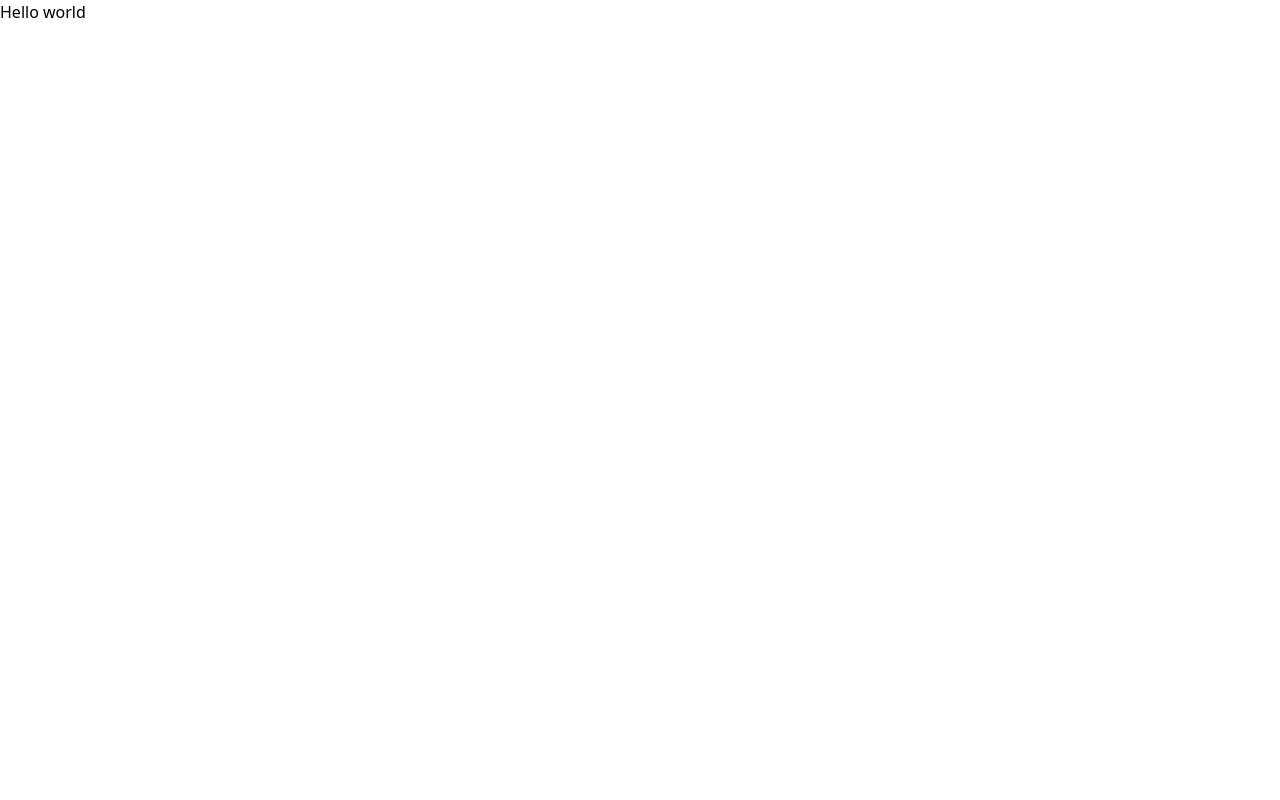
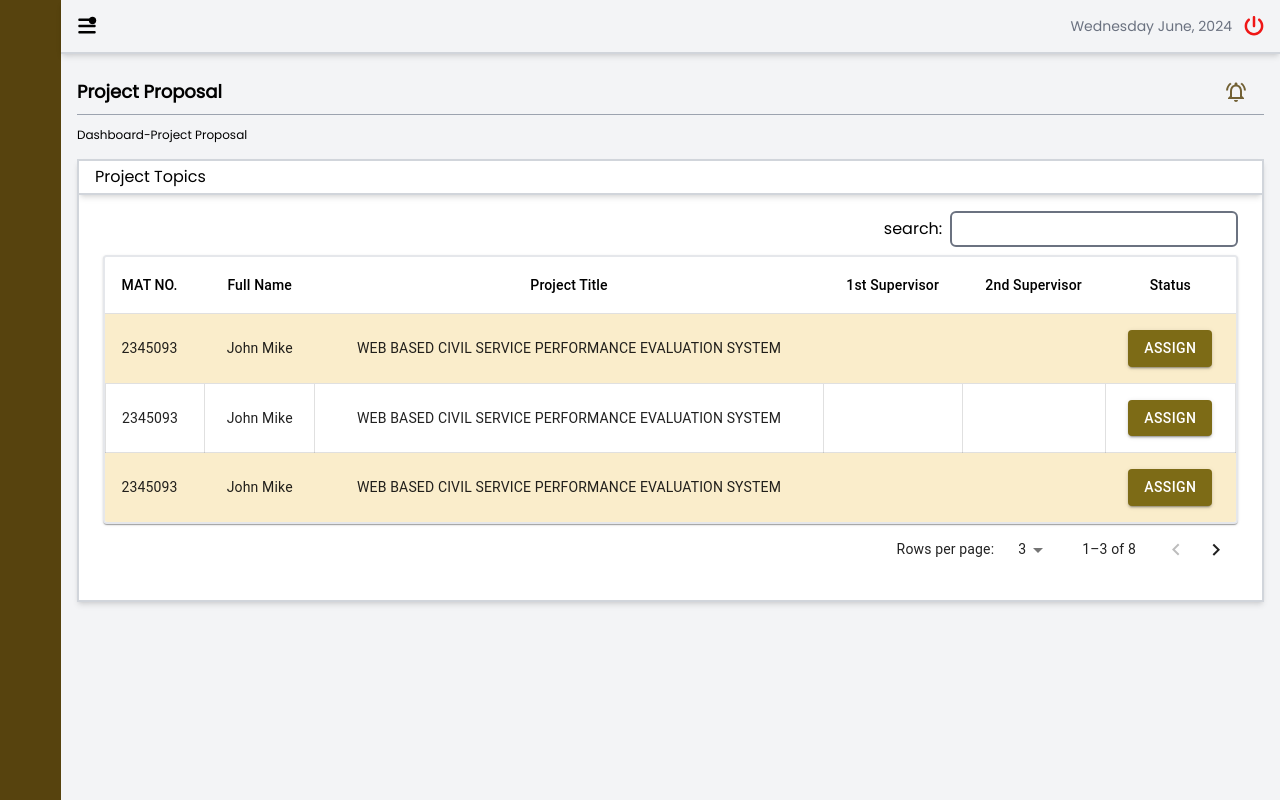
Before and after one commit to javadroid/Assignment, a React (Create React App) app: page /hodDash in a window 1280 px wide. Built offline with nearby package versions, Linux system fonts and the light colour scheme.

Commit message:
HodDashBoard

```diff
--- a/package.json
+++ b/package.json
@@ -5,7 +5,7 @@
   "dependencies": {
     "@emotion/react": "^11.11.4",
     "@emotion/styled": "^11.11.5",
-    "@mui/material": "^5.15.15",
+    "@mui/material": "^5.15.19",
     "@testing-library/jest-dom": "^5.17.0",
     "@testing-library/react": "^13.4.0",
     "@testing-library/user-event": "^13.5.0",
--- a/src/Utilities/Data.tsx
+++ b/src/Utilities/Data.tsx
@@ -55,4 +55,72 @@ const uploadDataATH = [
     button: true,
   },
 ];
-export { commentsDataATH, uploadDataATH };
+
+const assignStudentDataATH = [
+  {
+    id: 2345093,
+    fullName: "John Mike",
+    approvedTopic: "WEB BASED CIVIL SERVICE PERFORMANCE EVALUATION SYSTEM",
+    first_supervisor: "",
+    second_supervisor: "",
+    assignBtn: false,
+  },
+  {
+    id: 2345093,
+    fullName: "John Mike",
+    approvedTopic: "WEB BASED CIVIL SERVICE PERFORMANCE EVALUATION SYSTEM",
+    first_supervisor: "",
+    second_supervisor: "",
+    assignBtn: false,
+  },
+  {
+    id: 2345093,
+    fullName: "John Mike",
+    approvedTopic: "WEB BASED CIVIL SERVICE PERFORMANCE EVALUATION SYSTEM",
+    first_supervisor: "",
+    second_supervisor: "",
+    assignBtn: false,
+  },
+  {
+    id: 2345093,
+    fullName: "John Mike",
+    approvedTopic: "WEB BASED CIVIL SERVICE PERFORMANCE EVALUATION SYSTEM",
+    first_supervisor: "",
+    second_supervisor: "",
+    assignBtn: false,
+  },
+  {
+    id: 2345093,
+    fullName: "John Mike",
+    approvedTopic: "WEB BASED CIVIL SERVICE PERFORMANCE EVALUATION SYSTEM",
+    first_supervisor: "",
+    second_supervisor: "",
+    assignBtn: false,
+  },
+  {
+    id: 2345093,
+    fullName: "John Mike",
+    approvedTopic: "WEB BASED CIVIL SERVICE PERFORMANCE EVALUATION SYSTEM",
+    first_supervisor: "",
+    second_supervisor: "",
+    assignBtn: false,
+  },
+  {
+    id: 2345093,
+    fullName: "John Mike",
+    approvedTopic: "WEB BASED CIVIL SERVICE PERFORMANCE EVALUATION SYSTEM",
+    first_supervisor: "",
+    second_supervisor: "",
+    assignBtn: false,
+  },
+  {
+    id: 2345093,
+    fullName: "John Mike",
+    approvedTopic: "WEB BASED CIVIL SERVICE PERFORMANCE EVALUATION SYSTEM",
+    first_supervisor: "",
+    second_supervisor: "",
+    assignBtn: false,
+  },
+];
+
+export { commentsDataATH, uploadDataATH, assignStudentDataATH };
--- /dev/null
+++ b/src/components/Functions/ThemeFunction.tsx
@@ -0,0 +1,46 @@
+import { createTheme, styled } from "@mui/material/styles";
+import TableCell, { tableCellClasses } from "@mui/material/TableCell";
+import TableRow from "@mui/material/TableRow";
+
+const theme = createTheme({
+  components: {
+    MuiButton: {
+      styleOverrides: {
+        contained: {
+          backgroundColor: "#7d6b16",
+          color: "#ffffff",
+          "&:hover": {
+            backgroundColor: "#3e320a",
+          },
+        },
+      },
+    },
+  },
+});
+
+const StyledTableCell = styled(TableCell)(({ theme }) => ({
+  [`&.${tableCellClasses.head}`]: {
+    backgroundColor: theme.palette.common.white,
+    color: theme.palette.common.black,
+  },
+  [`&.${tableCellClasses.body}`]: {
+    fontSize: 14,
+  },
+}));
+
+const StyledTableRow = styled(TableRow)(({ theme }) => ({
+  "&:nth-of-type(odd)": {
+    backgroundColor: "#FAEDCB",
+  },
+  "&:nth-of-type(even)": {
+    "& th, & td": {
+      border: `1px solid ${theme.palette.divider}`,
+    },
+  },
+  // hide last border
+  "&:last-child td, &:last-child th": {
+    border: 0,
+  },
+}));
+
+export { theme, StyledTableCell, StyledTableRow };
--- a/src/components/HOD Dashboard/HodDashboard.tsx
+++ b/src/components/HOD Dashboard/HodDashboard.tsx
@@ -1,5 +1,156 @@
-import React from "react";
+import React, { useState } from "react";
+import Table from "@mui/material/Table";
+import TableBody from "@mui/material/TableBody";
+import TableContainer from "@mui/material/TableContainer";
+import TableHead from "@mui/material/TableHead";
+import TableRow from "@mui/material/TableRow";
+import Paper from "@mui/material/Paper";
+import Navigation from "../Reusable-Code/Navigation";
+import SideDesign from "../Reusable-Code/SideDesign";
+import InputField from "../Reusable-Code/InputField";
+import { MdOutlineNotificationsActive } from "react-icons/md";
+import { assignStudentDataATH } from "../../Utilities/Data";
+import { ThemeProvider } from "@mui/material/styles";
+import Button from "@mui/material/Button";
+import TablePagination from "@mui/material/TablePagination";
+import {
+  StyledTableCell,
+  StyledTableRow,
+  theme,
+} from "../Functions/ThemeFunction";
 
 export default function HodDashboard() {
-  return <div>Hello world</div>;
+  // State for pagination
+  const [page, setPage] = useState(0);
+  const [rowsPerPage, setRowsPerPage] = useState(3);
+
+  // Handle page change
+  const handleChangePage = (
+    _event: React.MouseEvent<HTMLButtonElement> | null,
+    newPage: number
+  ) => {
+    setPage(newPage);
+  };
+
+  // Handle rows per page change
+  const handleChangeRowsPerPage = (
+    event: React.ChangeEvent<HTMLInputElement | HTMLTextAreaElement>
+  ) => {
+    setRowsPerPage(parseInt(event.target.value, 10));
+    setPage(0);
+  };
+
+  // Slice the data according to the current page and rows per page
+  const slicedData = assignStudentDataATH.slice(
+    page * rowsPerPage,
+    page * rowsPerPage + rowsPerPage
+  );
+
+  const tableContainerClass =
+    rowsPerPage >= 10 ? "max-h-[400px] overflow-y-auto" : "";
+
+  return (
+    <div className="font-pop h-screen flex flex-row lg:overflow-hidden bg-gray-100">
+      <SideDesign />
+      <div className="w-full text-black">
+        <Navigation />
+        <main className="w-full m-0 p-0 ">
+          <div className="m-4">
+            <div className="flex sm:flex-row justify-between items-center">
+              <h1 className="font-semibold my-2 text-sm lg:text-lg">
+                Project Proposal
+              </h1>
+              <MdOutlineNotificationsActive
+                className="fill-[#726135] w-5 h-5 lg:w-6 lg:h-6 mr-4 cursor-pointer transform transition ease-linear hover:scale-110"
+                to={"#"}
+              />
+            </div>
+            <hr className="border-gray-400" />
+            <h4 className="text-xs my-3">Dashboard-Project Proposal</h4>
+          </div>
+        </main>
+        <section className="sm:overflow-x-hidden bg-[#ffffff] lg:overflow-auto border-2 border-gray-300 shadow-md m-4">
+          <p className="px-4 py-1 border-b-2 border-b-gray-300 shadow-md">
+            Project Topics
+          </p>
+          <div className="m-4">
+            <InputField
+              labelText="search:"
+              id=""
+              className="w-[40%] border-2 border-gray-500 py-1 px-2 mr-2 rounded-md lg:w-[25%] focus:active:border-gray-500"
+              type="text"
+              divClassName="flex flex-row gap-2 items-center justify-end"
+            />
+            {/* The Table view */}
+            <div className={`flex flex-col p-2 lg:p-2 ${tableContainerClass}`}>
+              <TableContainer component={Paper} className="border-2">
+                <Table sx={{ minWidth: 400 }} aria-label="customized table">
+                  <TableHead>
+                    <TableRow>
+                      <StyledTableCell>MAT NO.</StyledTableCell>
+                      <StyledTableCell align="center">
+                        Full Name
+                      </StyledTableCell>
+                      <StyledTableCell align="center">
+                        Project Title
+                      </StyledTableCell>
+                      <StyledTableCell align="center">
+                        1st Supervisor
+                      </StyledTableCell>
+                      <StyledTableCell align="center">
+                        2nd Supervisor
+                      </StyledTableCell>
+                      <StyledTableCell align="center">Status</StyledTableCell>
+                    </TableRow>
+                  </TableHead>
+                  <TableBody>
+                    {slicedData.map((row) => (
+                      <StyledTableRow key={row.id}>
+                        <StyledTableCell component="th" scope="row">
+                          {row.id}
+                        </StyledTableCell>
+                        <StyledTableCell align="center">
+                          {row.fullName}
+                        </StyledTableCell>
+                        <StyledTableCell align="center">
+                          {row.approvedTopic}
+                        </StyledTableCell>
+                        <StyledTableCell align="center">
+                          {row.first_supervisor}
+                        </StyledTableCell>
+                        <StyledTableCell align="center">
+                          {row.second_supervisor}
+                        </StyledTableCell>
+                        <StyledTableCell align="center">
+                          {row.assignBtn ? (
+                            <ThemeProvider theme={theme}>
+                              <Button variant="contained">Assign</Button>
+                            </ThemeProvider>
+                          ) : (
+                            <ThemeProvider theme={theme}>
+                              <Button variant="contained">Assign</Button>
+                            </ThemeProvider>
+                          )}
+                        </StyledTableCell>
+                      </StyledTableRow>
+                    ))}
+                  </TableBody>
+                </Table>
+              </TableContainer>
+              <TablePagination
+                rowsPerPageOptions={[3, 10, 30]}
+                component="div"
+                count={assignStudentDataATH.length}
+                rowsPerPage={rowsPerPage}
+                page={page}
+                onPageChange={handleChangePage}
+                onRowsPerPageChange={handleChangeRowsPerPage}
+                className=""
+              />
+            </div>
+          </div>
+        </section>
+      </div>
+    </div>
+  );
 }
--- a/src/components/Reusable-Code/InputField.tsx
+++ b/src/components/Reusable-Code/InputField.tsx
@@ -5,7 +5,7 @@ interface Props {
   id: string;
   type: string;
   className: string;
-  divClassName: string;
+  divClassName?: string;
 }
 
 const InputField: React.FC<Props> = ({
```
Also changed, not shown: 1 other file (tests, documents, lock files or other folders).
